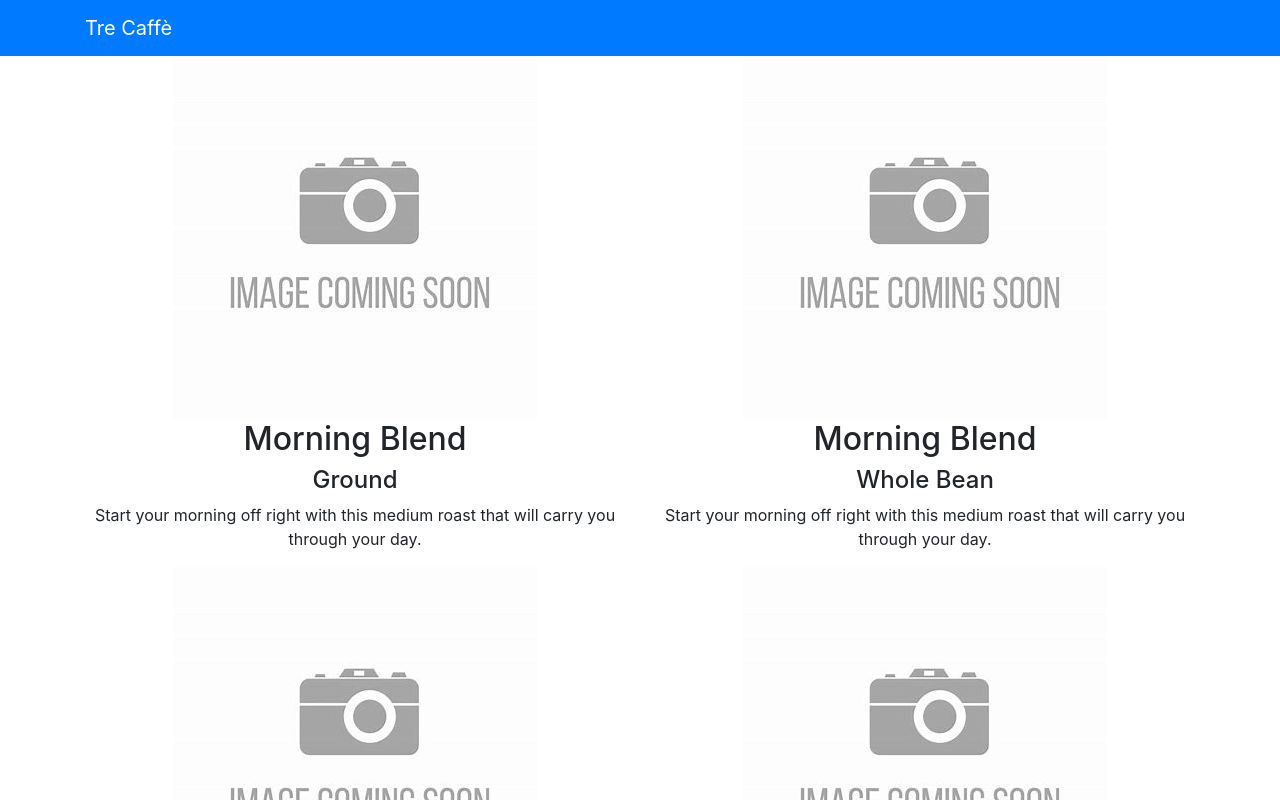
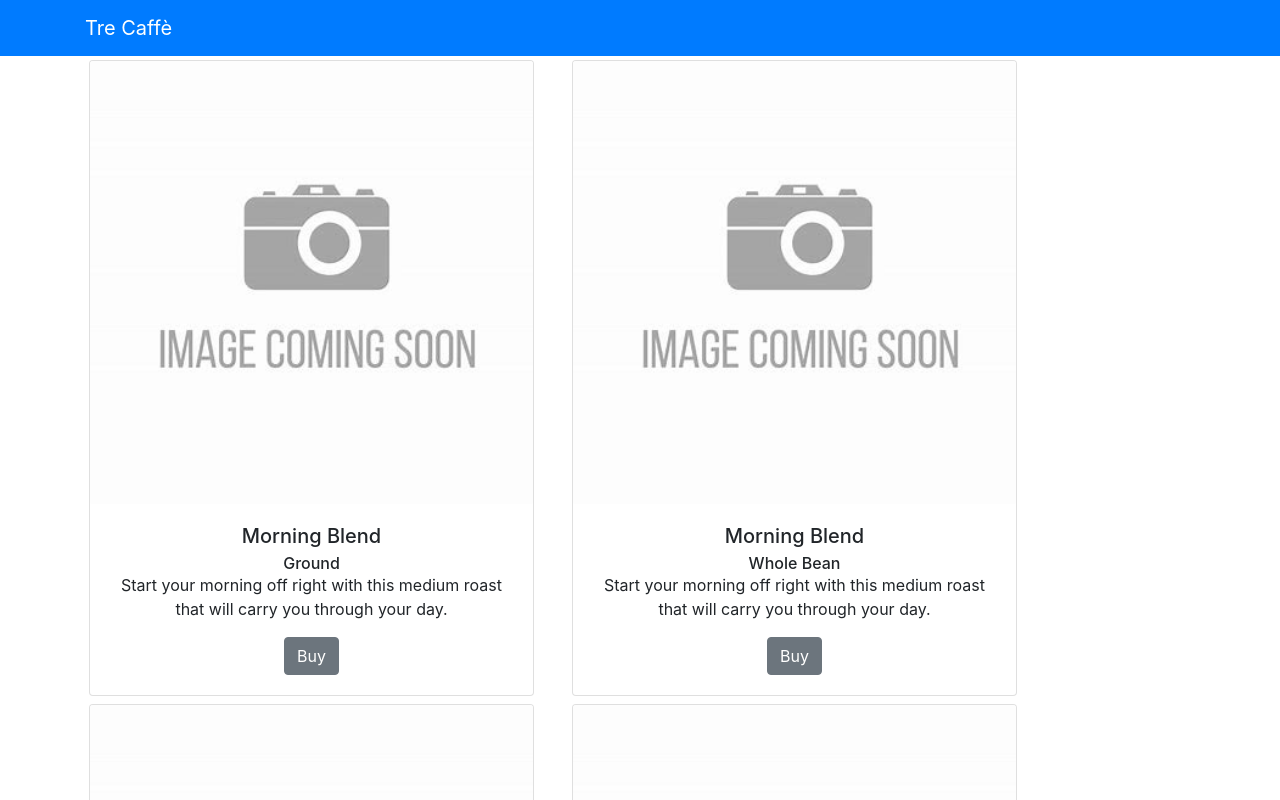
Before and after one commit to beckyrich/cafeprojectreact, a React (Create React App) app: page / in a window 1280 px wide. Shown: the top 800 px of the page. Built offline with nearby package versions, Linux system fonts and the light colour scheme.

Commit message:
Card Properties Added Reactstrap

```diff
--- a/src/App.js
+++ b/src/App.js
@@ -1,9 +1,16 @@
 import React, { Component } from 'react';
 import { Navbar, NavbarBrand } from 'reactstrap';
 import Retail from './components/RetailComponent';
+import { PRODUCTS } from './shared/products.js';
 import './App.css';
 
 class App extends Component {
+    constructor(props) {
+        super(props);
+        this.state = {
+            products: PRODUCTS
+        }
+    }
   render() {
       return (
           <div className="App">
@@ -12,7 +19,7 @@ class App extends Component {
                   <NavbarBrand href="/">Tre Caffè</NavbarBrand>
               </div>
               </Navbar>
-              <Retail />
+              <Retail products={this.state.products} />
           </div>
       );
   }
--- a/src/components/RetailComponent.js
+++ b/src/components/RetailComponent.js
@@ -1,94 +1,27 @@
 import React, { Component } from 'react';
+import { Card, CardImg, CardSubtitle, CardText, CardBody, CardTitle, Button } from 'reactstrap';
 
 class Retail extends Component {
     constructor(props) {
         super(props);
         this.state = {
-            products: [
-                {
-                    id: 0,
-                    name: 'Morning Blend',
-                    image: 'assets/images/comingsoon.jpeg',
-                    style: 'Ground',
-                    size: '1 lb',
-                    description: "Start your morning off right with this medium roast that will carry you through your day."
-                },
-                {
-                    id: 1,
-                    name: 'Morning Blend',
-                    image: 'assets/images/comingsoon.jpeg',
-                    style: 'Whole Bean',
-                    size: '1 lb',
-                    description: "Start your morning off right with this medium roast that will carry you through your day."
-                },
-                {
-                    id: 2,
-                    name: 'Brunch Blend',
-                    image: 'assets/images/comingsoon.jpeg',
-                    style: 'Ground',
-                    size: '1 lb',
-                    description: "Need an afternoon pick me up? This will get you through the afternoon slump."
-                },
-                {
-                    id: 3,
-                    name: 'Brunch Blend',
-                    image: 'assets/images/comingsoon.jpeg',
-                    style: 'Whole Bean',
-                    size: '1 lb',
-                    description: "Need an afternoon pick me up? This will get you through the afternoon slump."
-                },
-                {
-                    id: 4,
-                    name: 'Dark Roast',
-                    image: 'assets/images/comingsoon.jpeg',
-                    style: 'Ground',
-                    size: '1 lb',
-                    description: "Let this dark roast boost your mood and spirits with an aroma and taste that won't disappoint."
-                },
-                {
-                    id: 5,
-                    name: 'Dark Roast',
-                    image: 'assets/images/comingsoon.jpeg',
-                    style: 'Ground',
-                    size: '1 lb',
-                    description: "Let this dark roast boost your mood and spirits with an aroma and taste that won't disappoint."
-                },
-                {
-                    id: 6,
-                    name: 'Tre Caffè Apparel',
-                    image: 'assets/images/comingsoon.jpeg',
-                    style: 'Hoodie',
-                    size: 'Various',
-                    description: "Show us your love for Tre Caffè!"
-                },
-                {
-                    id: 7,
-                    name: 'Tre Caffè',
-                    image: 'assets/images/comingsoon.jpeg',
-                    style: 'Coffee Mug',
-                    size: 'large',
-                    description: "Let everyone know why you love your coffee so much."
-                },
-                {
-                    id: 8,
-                    name: 'I love Coffee',
-                    image: 'assets/images/comingsoon.jpeg',
-                    style: 'Coffee Mug',
-                    size: 'large',
-                    description: "Because everyone knows coffee is life."
-                },
-            ]
+
         };
     }
 
         render() {
-            const retail = this.state.products.map(product => {
+            const retail = this.props.products.map(product => {
                 return (
-                    <div key={product.id} className="col">
-                        <img src={product.image} alt={product.name} />
-                        <h2>{product.name}</h2>
-                        <h4>{product.style}</h4>
-                        <p>{product.description}</p>
+                    <div key={product.id} className="col-md-5 m-1">
+                        <Card>
+                            <CardImg width="100%" src={product.image} alt={product.name} />
+                            <CardBody>
+                                <CardTitle>{product.name}</CardTitle>
+                                <CardSubtitle>{product.style}</CardSubtitle>
+                                <CardText>{product.description}</CardText>
+                                <Button>Buy</Button>
+                            </CardBody>
+                        </Card>
                     </div>
                 );
             });
--- /dev/null
+++ b/src/shared/products.js
@@ -0,0 +1,74 @@
+export const PRODUCTS = [
+    {
+        id: 0,
+        name: 'Morning Blend',
+        image: 'assets/images/comingsoon.jpeg',
+        style: 'Ground',
+        size: '1 lb',
+        description: "Start your morning off right with this medium roast that will carry you through your day."
+    },
+    {
+        id: 1,
+        name: 'Morning Blend',
+        image: 'assets/images/comingsoon.jpeg',
+        style: 'Whole Bean',
+        size: '1 lb',
+        description: "Start your morning off right with this medium roast that will carry you through your day."
+    },
+    {
+        id: 2,
+        name: 'Brunch Blend',
+        image: 'assets/images/comingsoon.jpeg',
+        style: 'Ground',
+        size: '1 lb',
+        description: "Need an afternoon pick me up? This will get you through the afternoon slump."
+    },
+    {
+        id: 3,
+        name: 'Brunch Blend',
+        image: 'assets/images/comingsoon.jpeg',
+        style: 'Whole Bean',
+        size: '1 lb',
+        description: "Need an afternoon pick me up? This will get you through the afternoon slump."
+    },
+    {
+        id: 4,
+        name: 'Dark Roast',
+        image: 'assets/images/comingsoon.jpeg',
+        style: 'Ground',
+        size: '1 lb',
+        description: "Let this dark roast boost your mood and spirits with an aroma and taste that won't disappoint."
+    },
+    {
+        id: 5,
+        name: 'Dark Roast',
+        image: 'assets/images/comingsoon.jpeg',
+        style: 'Ground',
+        size: '1 lb',
+        description: "Let this dark roast boost your mood and spirits with an aroma and taste that won't disappoint."
+    },
+    {
+        id: 6,
+        name: 'Tre Caffè Apparel',
+        image: 'assets/images/comingsoon.jpeg',
+        style: 'Hoodie',
+        size: 'Various',
+        description: "Show us your love for Tre Caffè!"
+    },
+    {
+        id: 7,
+        name: 'Tre Caffè',
+        image: 'assets/images/comingsoon.jpeg',
+        style: 'Coffee Mug',
+        size: 'large',
+        description: "Let everyone know why you love your coffee so much."
+    },
+    {
+        id: 8,
+        name: 'I love Coffee',
+        image: 'assets/images/comingsoon.jpeg',
+        style: 'Coffee Mug',
+        size: 'large',
+        description: "Because everyone knows coffee is life."
+    },
+];
```
